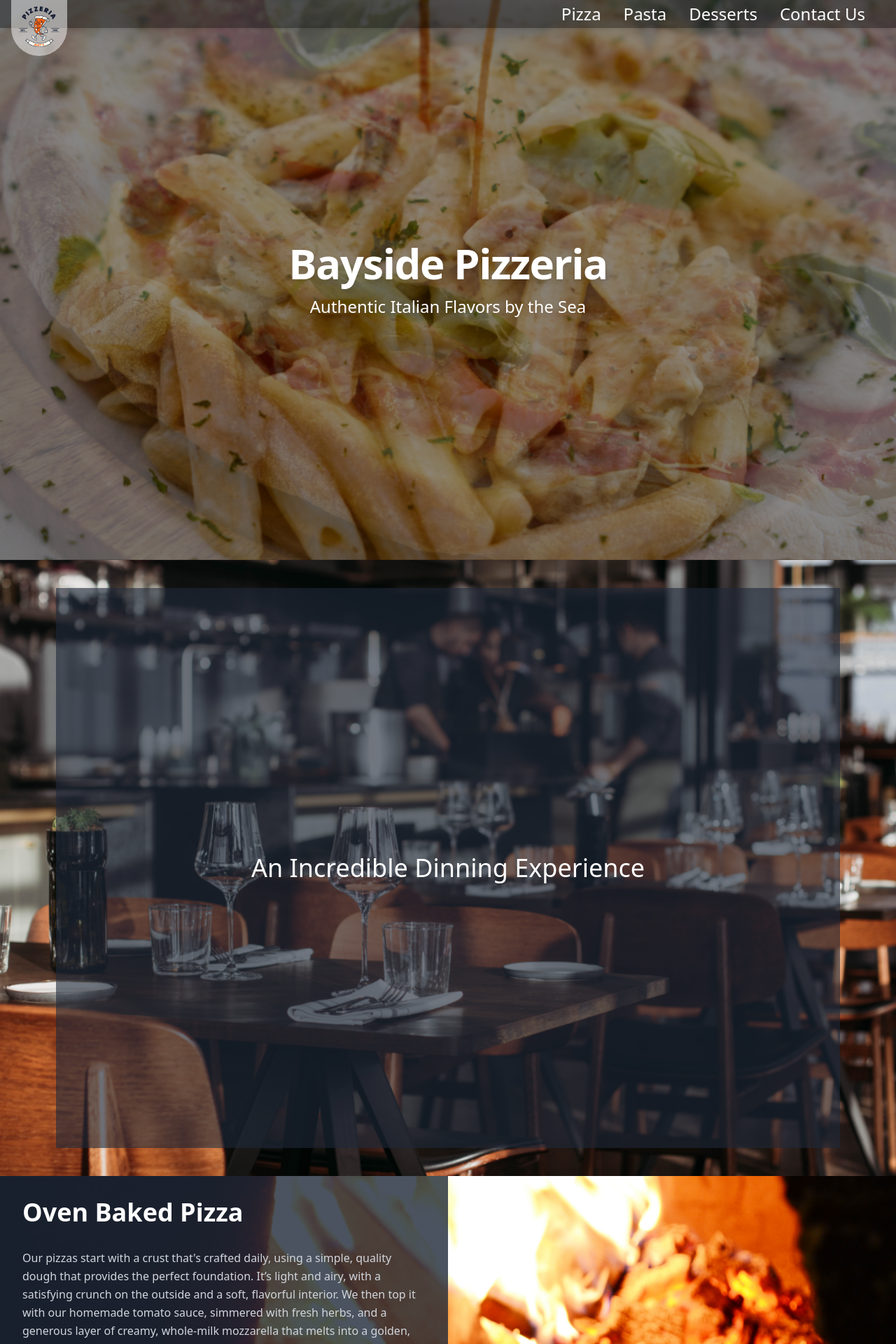
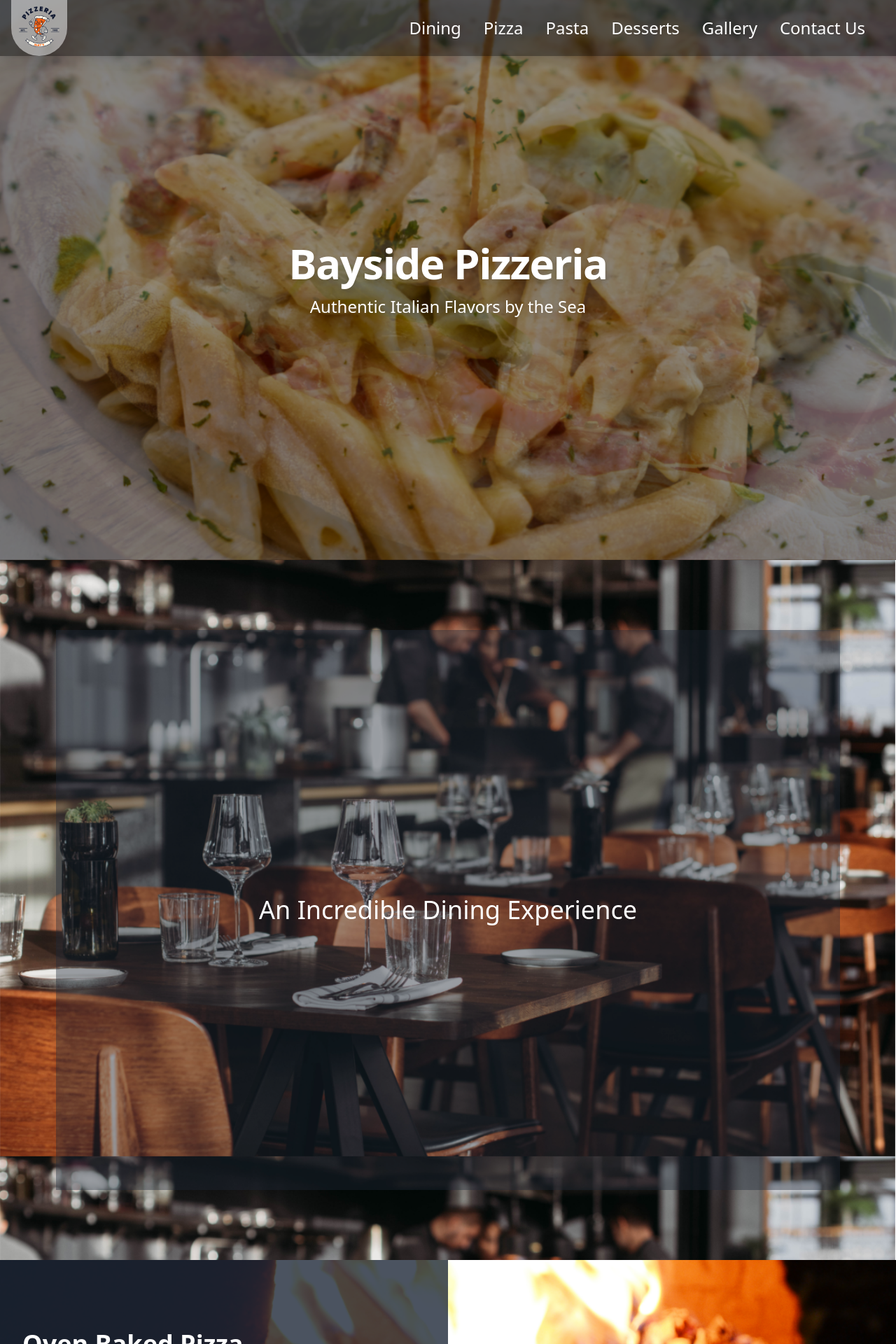
Before and after one commit to Mathew-Ritchie/Sample_Restaurant_Website_Mathew_Ritchie, a React (Vite) app in the folder restaurant-site/: page / in a window 1280 px wide. Shown: the top 1920 px of the page at 70% size. Built offline with nearby package versions, Linux system fonts and the light colour scheme.

Commit message:
amended NavModalHeader
updated Links to a tags, added new links and updated component spacing

```diff
--- a/restaurant-site/src/MainPage.jsx
+++ b/restaurant-site/src/MainPage.jsx
@@ -1,5 +1,5 @@
 import DessertComponent from "./components/DessertComponent";
-import DinningComponent from "./components/DinningComponent";
+import DiningComponent from "./components/DiningComponent";
 import Footer from "./components/Footer";
 import GalleryComponent from "./components/GalleryComponent";
 import HeroCarousel from "./components/HeroCarousel";
@@ -17,12 +17,12 @@ export default function MainPage() {
     <div className="w-full">
      <NavModalHeader />
      <HeroCarousel />
-     <DinningComponent />
-     <PizzaComponent />
-     <PastaComponent  />
-     <DessertComponent />
-     <GalleryComponent />
-    <Footer />
+     <DiningComponent id="dining" />
+     <PizzaComponent id="pizza" />
+     <PastaComponent id="pasta" />
+     <DessertComponent id="dessert" />
+     <GalleryComponent id="gallery" />
+    <Footer id="contactUs" />
     </div>
   );
 }
--- a/restaurant-site/src/components/DessertComponent.jsx
+++ b/restaurant-site/src/components/DessertComponent.jsx
@@ -13,7 +13,7 @@ export default function DessertComponent() {
       ></div>
 
       {/* Left side: Scrollable content layered on top */}
-      <div className="relative z-10 md:w-1/2 w-full bg-gray-800/80 text-white p-8 overflow-y-auto min-h-screen">
+      <div className="relative z-10 md:w-1/2 w-full bg-gray-800/80 text-white pt-25  p-8 overflow-y-auto min-h-screen">
         <h1 className="text-4xl md:text-4xl font-extrabold mb-8 rounded-lg">Decadent Desserts </h1>
         <div className="space-y-6 text-gray-300 leading-relaxed">
           <p>
--- /dev/null
+++ b/restaurant-site/src/components/DiningComponent.jsx
@@ -0,0 +1,18 @@
+import React from "react";
+
+export default function DiningComponent({id}) {
+  return (
+    <div
+      className="w-full min-h-screen px-20 py-25 flex justify-center items-center bg-no-repeat bg-cover bg-center bg-fixed"
+      style={{
+        backgroundImage: `url('images/Interior-dining.png')`,
+      }}
+      id={id}
+    >
+      <div className="flex flex-col justify-center items-center relative z-10 md:w-full w-full bg-gray-800/40 text-white  p-8 overflow-y-auto min-h-screen">
+        <h1 className="text-4xl">An Incredible Dining Experience</h1>
+        <h2 className="text-2xl"></h2>
+      </div>
+    </div>
+  );
+}
--- a/restaurant-site/src/components/DinningComponent.jsx
+++ /dev/null
@@ -1,17 +0,0 @@
-import React from "react";
-
-export default function DinningComponent() {
-  return (
-    <div
-      className="w-full min-h-screen px-20 py-10 flex justify-center items-center bg-no-repeat bg-cover bg-center bg-fixed"
-      style={{
-        backgroundImage: `url('images/Interior-dining.png')`,
-      }}
-    >
-      <div className="flex flex-col justify-center items-center relative z-10 md:w-full w-full bg-gray-800/60 text-white p-8 overflow-y-auto min-h-screen">
-        <h1 className="text-4xl">An Incredible Dinning Experience</h1>
-        <h2 className="text-2xl"></h2>
-      </div>
-    </div>
-  );
-}
--- a/restaurant-site/src/components/Footer.jsx
+++ b/restaurant-site/src/components/Footer.jsx
@@ -1,11 +1,11 @@
 import React from "react";
 import { Linkedin, Facebook, Instagram } from "lucide-react";
 
-export default function Footer() {
+export default function Footer({ id }) {
   return (
     <div
       className="w-full min-h-screen px-20 py-10 flex justify-center items-center gap-10 bg-gray-900 text-white"
-      id="contact"
+      id={id}
     >
       <div className="relative z-10 md:w-full w-full bg-gray-900 text-white p-8 overflow-y-auto ">
         <h1 className="text-4xl md:text-5xl font-extrabold mb-8 rounded-lg text-center">
--- a/restaurant-site/src/components/GalleryComponent.jsx
+++ b/restaurant-site/src/components/GalleryComponent.jsx
@@ -22,8 +22,8 @@ export default function GalleryComponent() {
   ];
 
   return (
-    <div className="flex justify-center items-center bg-gray-900 py-10 px-20 w-full">
-      <div className="grid grid-cols-1 sm:grid-cols-2 lg:grid-cols-3 gap-4" id="gallery">
+    <div className="flex justify-center items-center bg-gray-900 py-10   px-20 w-full">
+      <div className="grid grid-cols-1 sm:grid-cols-2 lg:grid-cols-3 gap-4 pt-25" id="gallery">
         {images.map((src, index) => (
           <div
             key={index}
--- a/restaurant-site/src/components/NavModalHeader.jsx
+++ b/restaurant-site/src/components/NavModalHeader.jsx
@@ -1,5 +1,5 @@
 import React, { useState } from "react";
-import { Link } from "react-router-dom";
+// import { a } from "react-router-dom";
 
 export default function NavModalHeader() {
   const [isNavOpen, setIsNavOpen] = useState(false);
@@ -11,8 +11,8 @@ export default function NavModalHeader() {
 
   return (
     <>
-      <div className="bg-black/40 flex items-center justify-end p-4 text-white shadow-lg h-10 w-full fixed  z-50">
-        <Link className="bg-white/50 rounded-b-full absolute top-0 left-4 h-20 " href="/">
+      <div className="bg-black/40 flex items-center justify-end p-4 text-white shadow-lg h-20 w-full fixed  z-50">
+        <a className="bg-white/50 rounded-b-full absolute top-0 left-4 h-20 " href="/">
           <img
             src="/images/logo.png"
             alt="Bayside Pizzeria Logo"
@@ -20,7 +20,7 @@ export default function NavModalHeader() {
             width={417}
             height={96}
           />
-        </Link>
+        </a>
         <button
           className="lg:hidden text-white hover:text-gray-400 focus:outline-none p-2 rounded-md transition duration-300"
           onClick={toggleNav}
@@ -44,31 +44,43 @@ export default function NavModalHeader() {
 
         {/* Desktop Navigation for lg and up */}
         <nav className="hidden lg:flex items-center space-x-4 text-2xl pr-5">
-          <Link
-            href="/page/articles"
+          <a
+            href="#dining"
+            className="p-2 rounded-md hover:bg-gray-700 transition duration-200"
+          >
+            Dining
+          </a>
+          <a
+            href="#pizza"
             className="p-2 rounded-md hover:bg-gray-700 transition duration-200"
           >
             Pizza
-          </Link>
-          <Link
-            href="/page/articles"
+          </a>
+          <a
+            href="#pasta"
             className="p-2 rounded-md hover:bg-gray-700 transition duration-200"
           >
             Pasta
-          </Link>
+          </a>
 
-          <Link
-            href="/page/articles"
+          <a
+            href="#dessert"
             className="p-2 rounded-md hover:bg-gray-700 transition duration-200"
           >
             Desserts
-          </Link>
-          <Link
-            href="/page/contactUs"
+          </a>
+          <a
+            href="#gallery"
+            className="p-2 rounded-md hover:bg-gray-700 transition duration-200"
+          >
+            Gallery
+          </a>
+          <a
+            href="#contactUs"
             className="p-2 rounded-md hover:bg-gray-700 transition duration-200"
           >
             Contact Us
-          </Link>
+          </a>
         </nav>
       </div>
 
@@ -114,35 +126,49 @@ export default function NavModalHeader() {
 
         <div className="flex flex-col justify-between items-start h-140">
           <nav className="p-4 space-y-2">
-            <Link
-              href="/page/articles"
+            <a
+              href="#dining"
+              className="block p-2 rounded-md hover:bg-gray-700 transition duration-200"
+              onClick={toggleNav}
+            >
+              Dining
+            </a>
+            <a
+              href="#pizza"
               className="block p-2 rounded-md hover:bg-gray-700 transition duration-200"
               onClick={toggleNav}
             >
               Pizza
-            </Link>
-            <Link
-              href="/page/articles"
+            </a>
+            <a
+              href="#pasta"
               className="block p-2 rounded-md hover:bg-gray-700 transition duration-200"
               onClick={toggleNav}
             >
               Pasta
-            </Link>
+            </a>
 
-            <Link
-              href="/page/articles"
+            <a
+              href="#dessert"
               className="block p-2 rounded-md hover:bg-gray-700 transition duration-200"
               onClick={toggleNav}
             >
               Dessert
-            </Link>
-            <Link
-              href="/page/contactUs"
+            </a>
+            <a
+              href="#gallery"
+              className="block p-2 rounded-md hover:bg-gray-700 transition duration-200"
+              onClick={toggleNav}
+            >
+              Gallery
+            </a>
+            <a
+              href="#contactUs"
               className="block p-2 rounded-md hover:bg-gray-700 transition duration-200"
               onClick={toggleNav}
             >
               Contact Us
-            </Link>
+            </a>
           </nav>
           <div className="flex flex-col gap-2 pl-2">
             <div className="flex justify-start gap-3 ">
--- a/restaurant-site/src/components/PastatComponent.jsx
+++ b/restaurant-site/src/components/PastatComponent.jsx
@@ -14,7 +14,7 @@ export default function PastaComponent() {
       ></div>
 
       {/* Right side: Scrollable content layered on top */}
-      <div className="relative z-10 md:w-1/2 w-full bg-gray-800/80 text-white p-8 overflow-y-auto min-h-screen md:ml-auto">
+      <div className="relative z-10 md:w-1/2 w-full bg-gray-800/80 text-white pt-25  p-8 overflow-y-auto min-h-screen md:ml-auto">
         <h1 className="text-4xl md:text-4xl font-extrabold mb-8 rounded-lg">Home Made Pasta</h1>
         <div className="space-y-6 text-gray-300 leading-relaxed">
           <p>
--- a/restaurant-site/src/components/PizzaComponent.jsx
+++ b/restaurant-site/src/components/PizzaComponent.jsx
@@ -13,7 +13,7 @@ export default function PizzaComponent() {
       ></div>
 
       {/* Left side: Scrollable content layered on top */}
-      <div className="relative z-10 md:w-1/2 w-full bg-gray-800/80 text-white p-8 overflow-y-auto min-h-screen">
+      <div className="relative z-10 md:w-1/2 w-full bg-gray-800/80 text-white pt-25 p-8 overflow-y-auto min-h-screen">
         <h1 className="text-4xl md:text-4xl font-extrabold mb-8 rounded-lg">Oven Baked Pizza</h1>
         <div className="space-y-6 text-gray-300 leading-relaxed">
           <p>
--- a/restaurant-site/src/index.css
+++ b/restaurant-site/src/index.css
@@ -1 +1,5 @@
 @import "tailwindcss";
+
+html {
+  scroll-behavior: smooth;
+}
```
